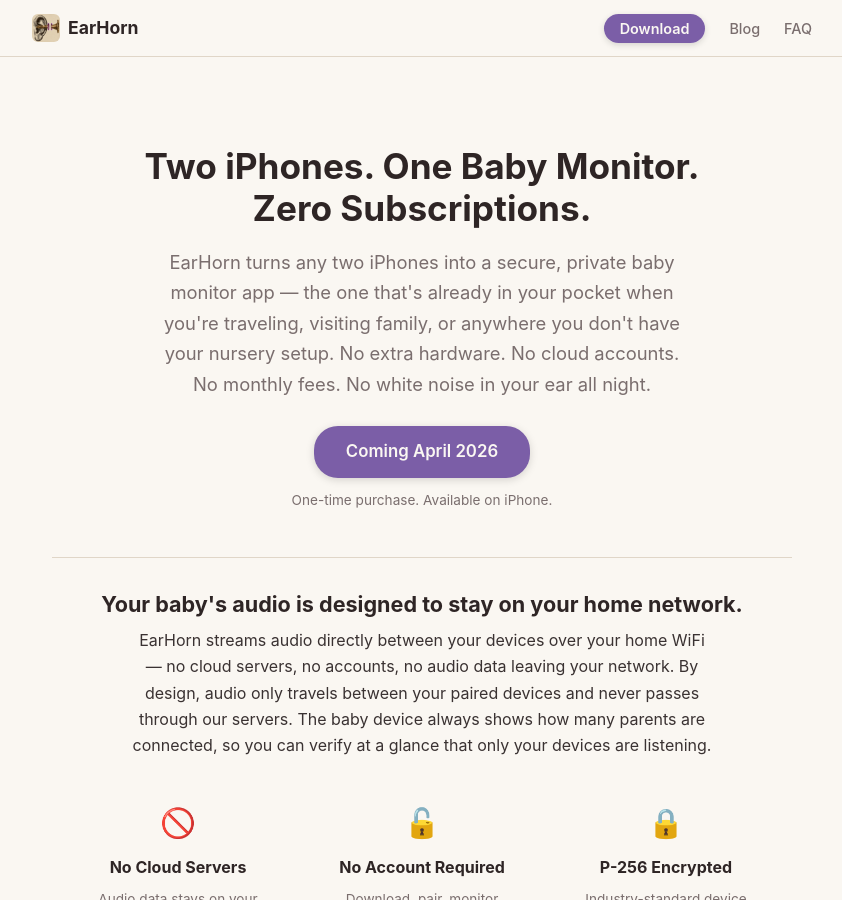
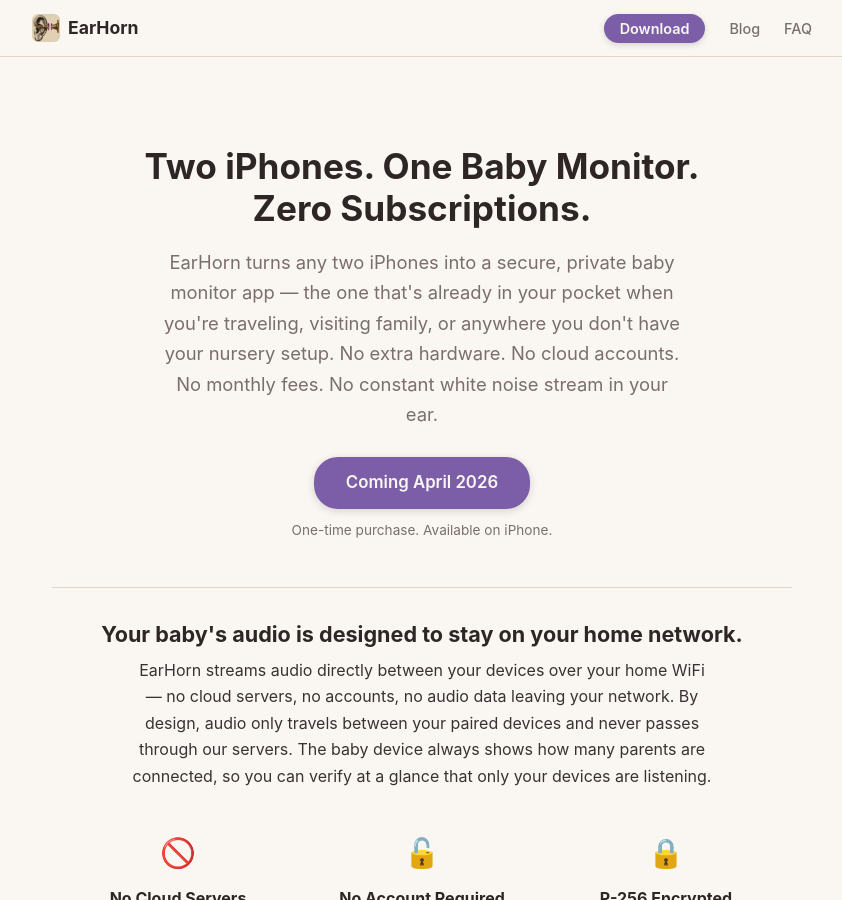
Before and after one commit to braeside-dev/earhorn-site, a Jekyll site: the page built from index.md, in a window 1280 px wide and 900 px high. Shown: the whole window, without its empty margins (218-1060 px from the left). Built offline with Jekyll 4.4.1, drawn with Linux system fonts in a browser that asks for light colours.

Commit message:
minor phrasing

```diff
--- a/index.md
+++ b/index.md
@@ -7,7 +7,7 @@ permalink: /
 
 <section class="hero">
     <h1>Two iPhones. One Baby Monitor.<br>Zero Subscriptions.</h1>
-    <p class="hero-sub">EarHorn turns any two iPhones into a secure, private baby monitor app — the one that's already in your pocket when you're traveling, visiting family, or anywhere you don't have your nursery setup. No extra hardware. No cloud accounts. No monthly fees. No white noise in your ear all night.</p>
+    <p class="hero-sub">EarHorn turns any two iPhones into a secure, private baby monitor app — the one that's already in your pocket when you're traveling, visiting family, or anywhere you don't have your nursery setup. No extra hardware. No cloud accounts. No monthly fees. No constant white noise stream in your ear.</p>
     <a href="{{ '/download' | relative_url }}" class="btn-cta">Coming April 2026</a>
     <p class="hero-note">One-time purchase. Available on iPhone.</p>
 </section>
```
